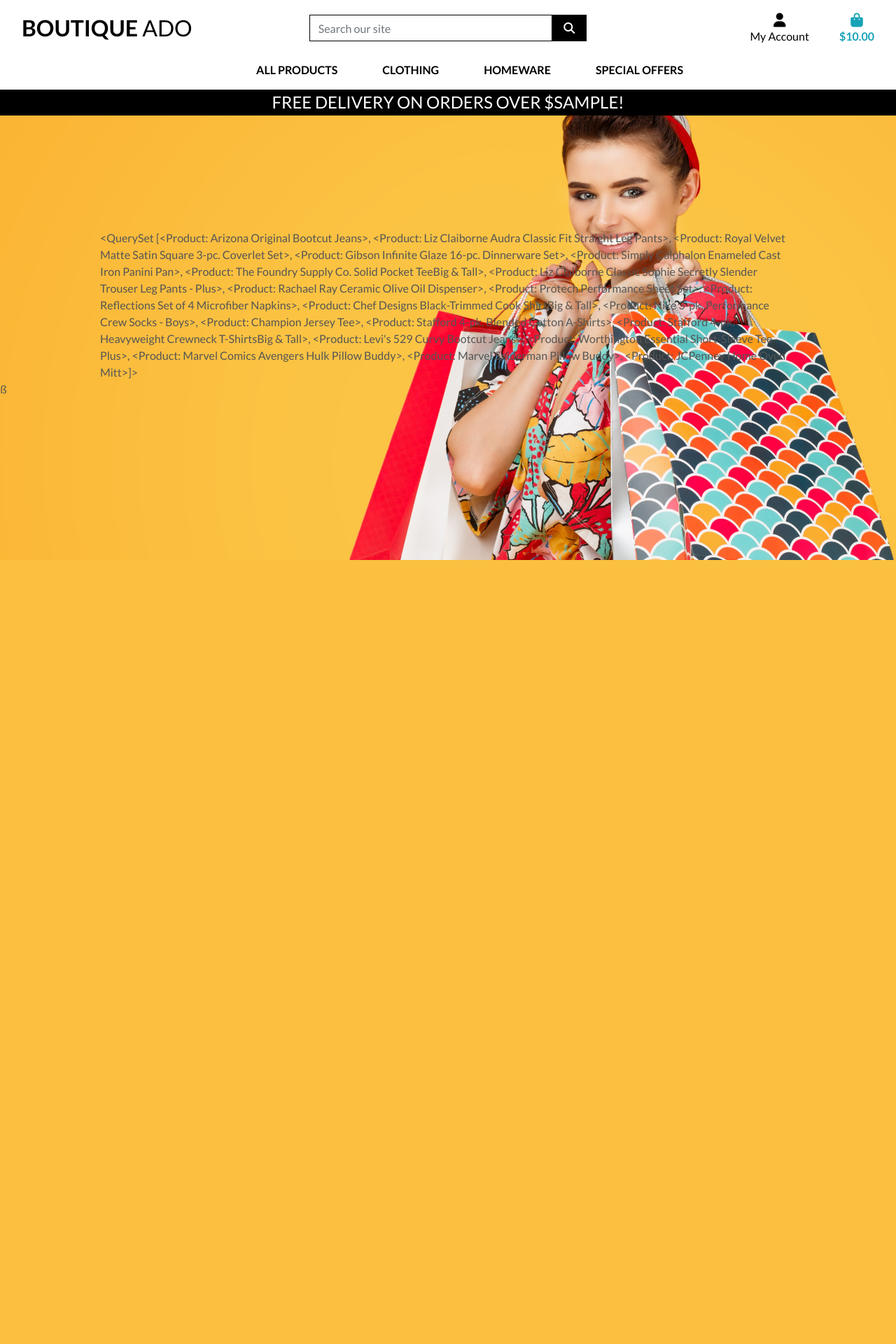
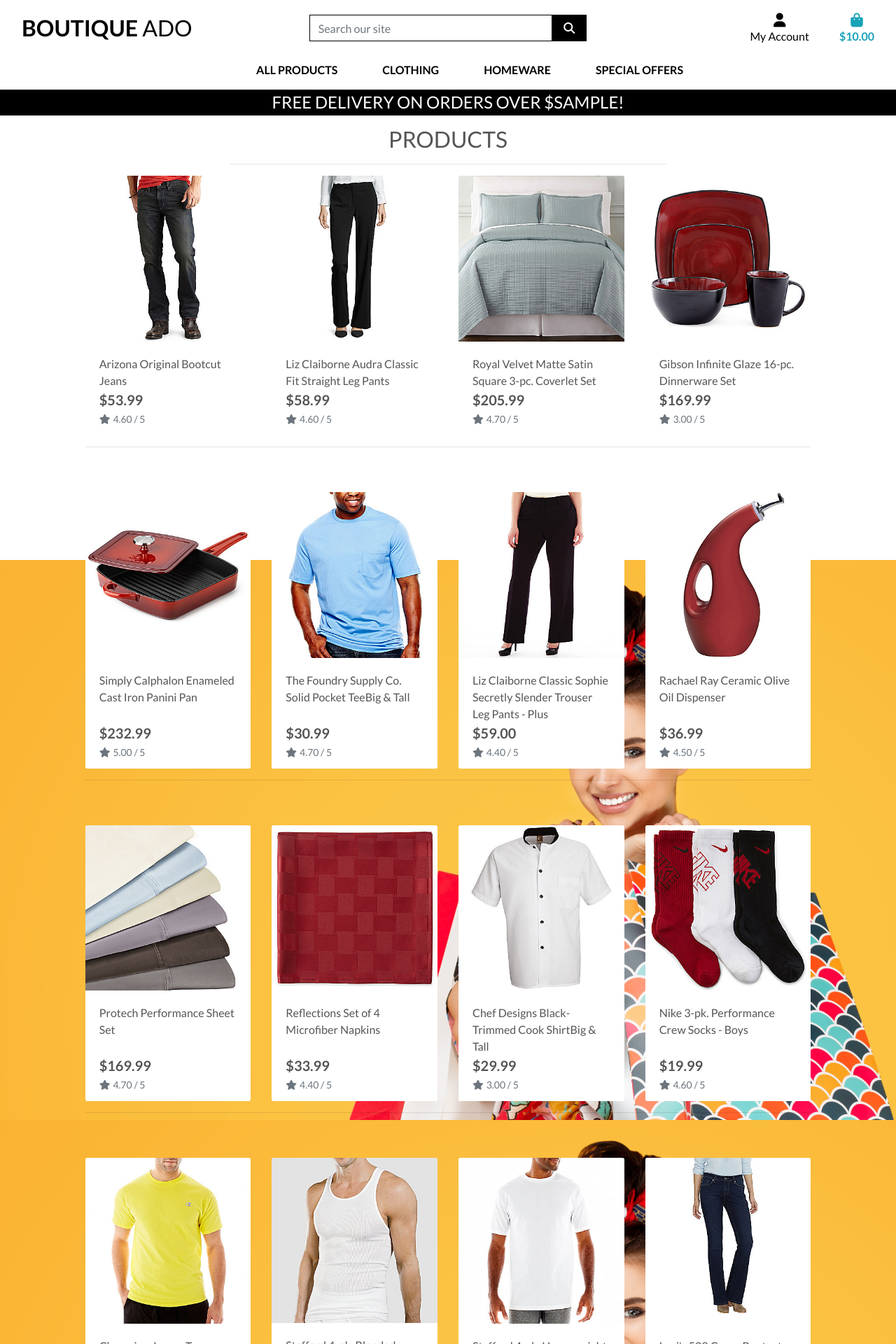
Before and after one commit to enrightc/Boutique_ado, a Django app: template products/templates/products/products.html in a window 1280 px wide. Shown: the top 1920 px of the page at 70% size. Before the commit the page ends 800 px from the top, so only its background shows below. Run offline with Django 3.2, Linux system fonts and the light colour scheme; data comes from the database, SQL or seed files in the repository; tables that the repository leaves empty hold one stand-in row (values such as "Sample post"); the template is opened without the code that fills it: values that come from a table or form of the project are taken from there, most other values are stand-ins (such as "Sample title", 1, 10 or a date in 2020); some libraries are stand-ins or nearby versions.

Commit message:
Structure product template

```diff
--- a/home/urls.py
+++ b/home/urls.py
@@ -1,4 +1,3 @@
-from django.contrib import admin
 from django.urls import path
 from . import views
 
--- a/products/templates/products/products.html
+++ b/products/templates/products/products.html
@@ -10,10 +10,74 @@
 {% endblock %}
 
 {% block content %}
-    <div class="container header-container">
+    <div class="overlay"></div>
+    <div class="container-fluid">
         <div class="row">
-            <div class="col">
-                {{ products }}
+            <div class="col text-center mt-3">
+                <h2 class="logo-font">Products</h2>
+                <hr class="w-50 mb-1">
+            </div>
+        </div>
+        <div class="row">
+            <div class="product-container col-10 offset-1">
+                <div class="row mt-1 mb-2"></div>
+                <div class="row">
+                    {% for product in products %}
+                        <div class="col-sm-6 col-md-6 col-lg-4 col-xl-3">
+                            <div class="card h-100 border-0">
+                                {% if product.image %}
+                                <a href="">
+                                    <img class="card-img-top img-fluid" src="{{ product.image.url }}" alt="{{ product.name }}">
+                                </a>
+                                {% else %}
+                                <a href="">
+                                    <img class="card-img-top img-fluid" src="{{ MEDIA_URL }}noimage.png" alt="{{ product.name }}">
+                                </a>
+                                {% endif %}
+                                <div class="card-body pb-0">
+                                    <p class="mb-0">{{ product.name }}</p>
+                                </div>
+                                <div class="card-footer bg-white pt-0 border-0 text-left">
+                                    <div class="row">
+                                        <div class="col">
+                                            <p class="lead mb-0 text-left font-weight-bold">${{ product.price }}</p>
+                                            {% if product.rating %}
+                                                <small class="text-muted"><i class="fas fa-star mr-1"></i>{{ product.rating }} / 5</small>
+                                            {% else %}
+                                                <small class="text-muted">No Rating</small>
+                                            {% endif %}
+                                        </div>
+                                    </div>
+                                </div>
+                            </div>
+                        </div>
+
+                        <div class="col-12 d-sm-none">
+                            <hr></hr>
+                        </div>
+
+                        {% if forloop.counter|divisibleby:1 %}
+                            <div class="col-12 d-sm-none mb-5">
+                                <hr>
+                            </div>
+                        {% endif %}
+                        {% if forloop.counter|divisibleby:2 %}
+                            <div class="col-12 d-none d-sm-block d-md-block d-lg-none mb-5">
+                                <hr>
+                            </div>
+                        {% endif %}
+                        {% if forloop.counter|divisibleby:3 %}
+                            <div class="col-12 d-none d-lg-block d-xl-none mb-5">
+                                <hr>
+                            </div>
+                        {% endif %}
+                        {% if forloop.counter|divisibleby:4 %}
+                            <div class="col-12 d-none d-xl-block mb-5">
+                                <hr>
+                            </div>
+                        {% endif %}
+                    {% endfor %}
+                </div>
             </div>
         </div>
     </div>
--- a/products/views.py
+++ b/products/views.py
@@ -4,7 +4,9 @@
 # Create your views here.
 
 def all_products(request):
-    """ A view to show all products, including sorting and search queries """
+    """
+    A view to show all products, including sorting and searching queries
+    """
 
     products = Product.objects.all()
 
--- a/static/css/base.css
+++ b/static/css/base.css
@@ -62,6 +62,16 @@
     background: #000 !important;
 }
 
+.overlay {
+    height: 100%;
+    width: 100%;
+    top: 0;
+    left: 0;
+    position: fixed;
+    background: white;
+    z-index: -1;
+}
+
 /* -------------------------------- Media Queries */
 
 /* Slightly larger container on xl screens */
```
